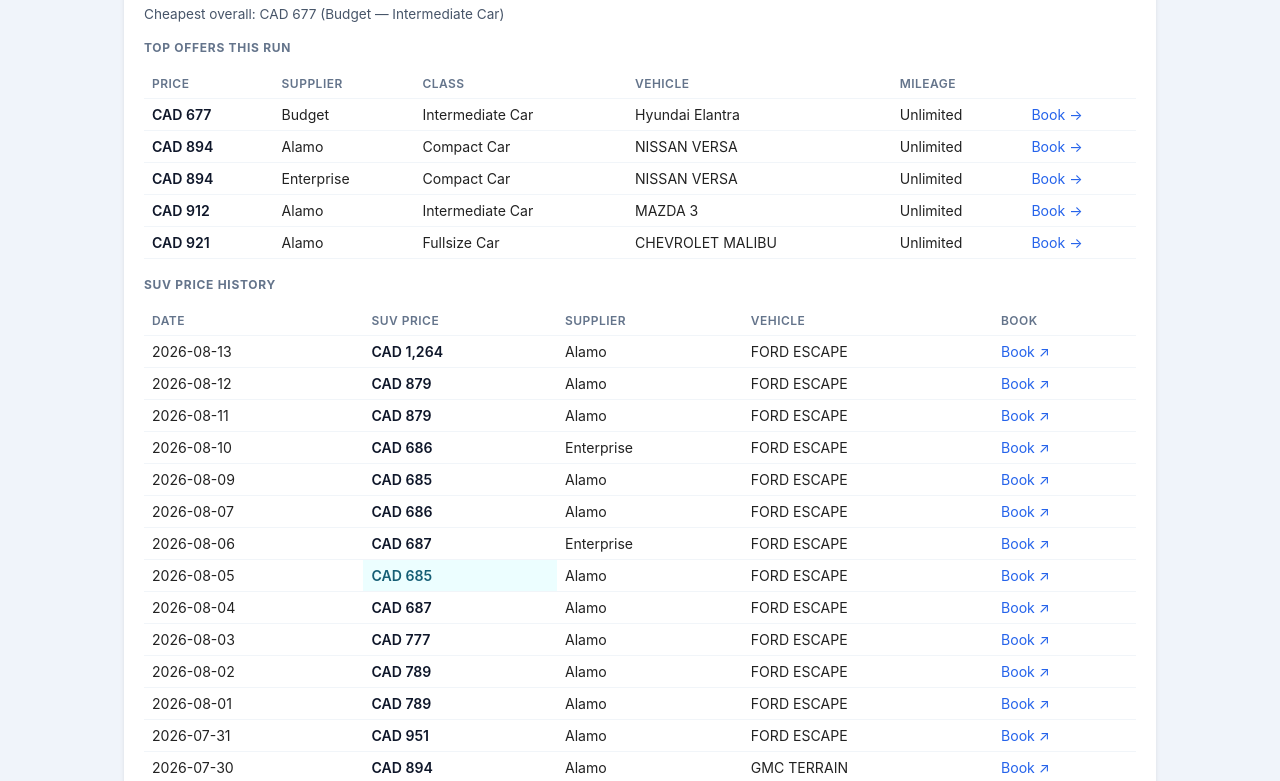
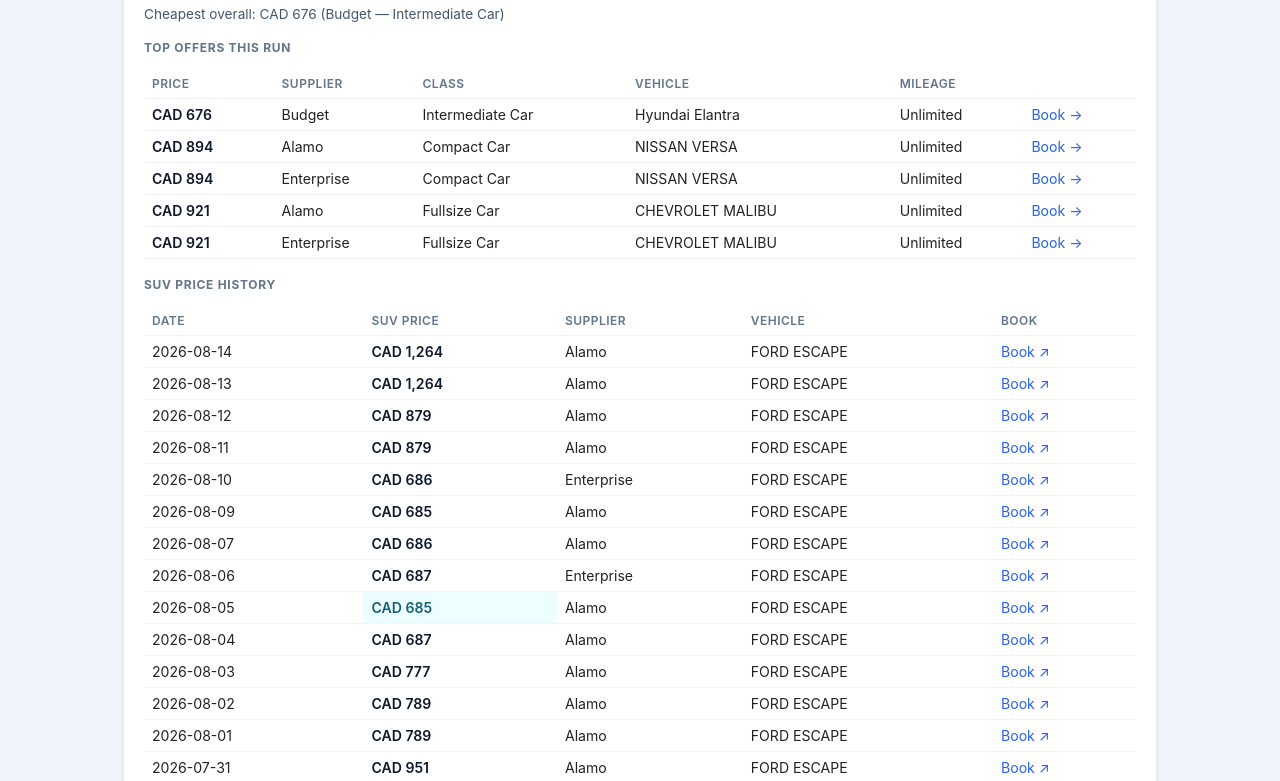
Before and after one commit to xiangao/rental-car-bot-site, a plain HTML site: page index.html in a window 1280 px wide. Shown: the part 235-1016 px from the top of the page. Drawn offline with Linux system fonts and the light colour scheme.

Commit message:
Update rental car prices

```diff
--- a/index.html
+++ b/index.html
@@ -37,13 +37,14 @@
 
 .section-title { font-size: 0.75rem; font-weight: 700; text-transform: uppercase;
                  letter-spacing: 0.06em; color: #64748b; margin: 18px 0 4px; }
-</style></head><body><h1>🚗 Rental car price monitor</h1><div class='meta'>Updated 2026-08-13 11:31</div><div class="card"><div class="card-header"><div class="trip-name">Calgary Aug 2026</div><div class="trip-detail">YYC  ·  2026-08-16 → 2026-08-22  ·  driver age 56  ·  class: midsize_suv</div></div><div class="card-body"><div class="headline"><span class="price">CAD 1,264</span><span class="supplier">Alamo</span></div><div class="subline">Intermediate SUV — FORD ESCAPE  ·  Automatic  ·  Unlimited  ·  See Costco Travel</div><div class="cls-line">Cheapest overall: CAD 677 (Budget — Intermediate Car)</div><div class="section-title">Top offers this run</div><table><tr><th>Price</th><th>Supplier</th><th>Class</th><th>Vehicle</th><th>Mileage</th><th></th></tr>
-<tr><td class="price-cell">CAD 677</td><td>Budget</td><td>Intermediate Car</td><td>Hyundai Elantra</td><td>Unlimited</td><td><a href="https://www.costcotravel.com/Rental-Cars" target="_blank" rel="noopener">Book →</a></td></tr>
+</style></head><body><h1>🚗 Rental car price monitor</h1><div class='meta'>Updated 2026-08-14 11:31</div><div class="card"><div class="card-header"><div class="trip-name">Calgary Aug 2026</div><div class="trip-detail">YYC  ·  2026-08-16 → 2026-08-22  ·  driver age 56  ·  class: midsize_suv</div></div><div class="card-body"><div class="headline"><span class="price">CAD 1,264</span><span class="supplier">Alamo</span></div><div class="subline">Intermediate SUV — FORD ESCAPE  ·  Automatic  ·  Unlimited  ·  See Costco Travel</div><div class="cls-line">Cheapest overall: CAD 676 (Budget — Intermediate Car)</div><div class="section-title">Top offers this run</div><table><tr><th>Price</th><th>Supplier</th><th>Class</th><th>Vehicle</th><th>Mileage</th><th></th></tr>
+<tr><td class="price-cell">CAD 676</td><td>Budget</td><td>Intermediate Car</td><td>Hyundai Elantra</td><td>Unlimited</td><td><a href="https://www.costcotravel.com/Rental-Cars" target="_blank" rel="noopener">Book →</a></td></tr>
 <tr><td class="price-cell">CAD 894</td><td>Alamo</td><td>Compact Car</td><td>NISSAN VERSA</td><td>Unlimited</td><td><a href="https://www.costcotravel.com/Rental-Cars" target="_blank" rel="noopener">Book →</a></td></tr>
 <tr><td class="price-cell">CAD 894</td><td>Enterprise</td><td>Compact Car</td><td>NISSAN VERSA</td><td>Unlimited</td><td><a href="https://www.costcotravel.com/Rental-Cars" target="_blank" rel="noopener">Book →</a></td></tr>
-<tr><td class="price-cell">CAD 912</td><td>Alamo</td><td>Intermediate Car</td><td>MAZDA 3</td><td>Unlimited</td><td><a href="https://www.costcotravel.com/Rental-Cars" target="_blank" rel="noopener">Book →</a></td></tr>
 <tr><td class="price-cell">CAD 921</td><td>Alamo</td><td>Fullsize Car</td><td>CHEVROLET MALIBU</td><td>Unlimited</td><td><a href="https://www.costcotravel.com/Rental-Cars" target="_blank" rel="noopener">Book →</a></td></tr>
+<tr><td class="price-cell">CAD 921</td><td>Enterprise</td><td>Fullsize Car</td><td>CHEVROLET MALIBU</td><td>Unlimited</td><td><a href="https://www.costcotravel.com/Rental-Cars" target="_blank" rel="noopener">Book →</a></td></tr>
 </table><div class="section-title">SUV price history</div><table><tr><th>Date</th><th>SUV price</th><th>Supplier</th><th>Vehicle</th><th>Book</th></tr>
+<tr><td>2026-08-14</td><td class="price-cell ">CAD 1,264</td><td>Alamo</td><td>FORD ESCAPE</td><td><a href="https://www.costcotravel.com/Rental-Cars" target="_blank" rel="noopener">Book ↗</a></td></tr>
 <tr><td>2026-08-13</td><td class="price-cell ">CAD 1,264</td><td>Alamo</td><td>FORD ESCAPE</td><td><a href="https://www.costcotravel.com/Rental-Cars" target="_blank" rel="noopener">Book ↗</a></td></tr>
 <tr><td>2026-08-12</td><td class="price-cell ">CAD 879</td><td>Alamo</td><td>FORD ESCAPE</td><td><a href="https://www.costcotravel.com/Rental-Cars" target="_blank" rel="noopener">Book ↗</a></td></tr>
 <tr><td>2026-08-11</td><td class="price-cell ">CAD 879</td><td>Alamo</td><td>FORD ESCAPE</td><td><a href="https://www.costcotravel.com/Rental-Cars" target="_blank" rel="noopener">Book ↗</a></td></tr>
@@ -71,5 +72,4 @@
 <tr><td>2026-07-18</td><td class="price-cell ">CAD 699</td><td>Alamo</td><td>GMC TERRAIN</td><td><a href="https://www.costcotravel.com/Rental-Cars" target="_blank" rel="noopener">Book ↗</a></td></tr>
 <tr><td>2026-07-17</td><td class="price-cell ">CAD 699</td><td>Alamo</td><td>GMC TERRAIN</td><td><a href="https://www.costcotravel.com/Rental-Cars" target="_blank" rel="noopener">Book ↗</a></td></tr>
 <tr><td>2026-07-16</td><td class="price-cell ">CAD 699</td><td>Alamo</td><td>GMC TERRAIN</td><td><a href="https://www.costcotravel.com/Rental-Cars" target="_blank" rel="noopener">Book ↗</a></td></tr>
-<tr><td>2026-07-15</td><td class="price-cell ">CAD 699</td><td>Alamo</td><td>GMC TERRAIN</td><td><a href="https://www.costcotravel.com/Rental-Cars" target="_blank" rel="noopener">Book ↗</a></td></tr>
 </table></div></div></body></html>
```
